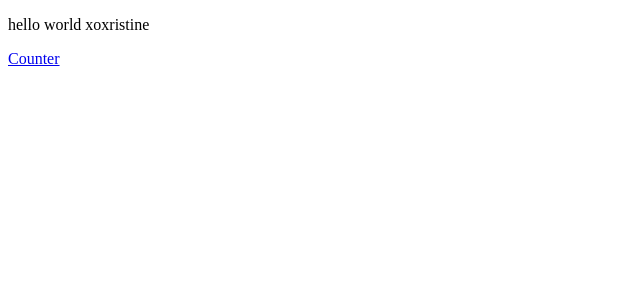
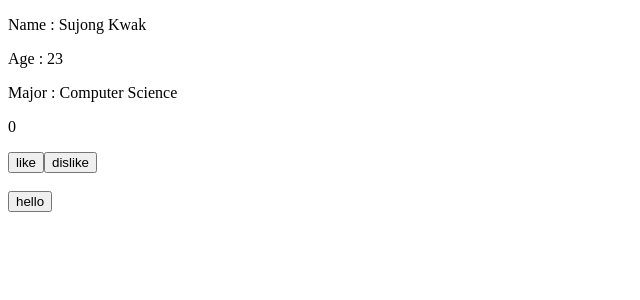
Before and after one commit to kwaksj329/WEB_Study, a Next.js app in the folder react-practice/: page / in a window 1280 px wide. Shown: the top 300 px of the page, without its empty margins (0-640 px from the left). Built offline with nearby package versions, Linux system fonts and the light colour scheme.

Commit message:
Add three buttons + edit index.js

```diff
--- /dev/null
+++ b/react-practice/components/LikeAndDislike.js
@@ -0,0 +1,14 @@
+const LikeAndDislike = ({
+    likeCount,
+    onLikeClick,
+    onDislikeClick
+}) => {
+    return(
+    <div>
+        <p>{likeCount}</p>
+        <button onClick={onLikeClick}>like</button>
+        <button onClick={onDislikeClick}>dislike</button>
+    </div>);
+}
+
+export default LikeAndDislike;
--- a/react-practice/pages/counter.js
+++ b/react-practice/pages/counter.js
@@ -4,7 +4,7 @@ import React, {useState} from "react";
 import Counter from "../components/Counter";
 
 const CounterPage = () => {
-
+    // 0 : 초기값
     const [count, setCount] = useState(0);
     return (
         <div>
--- a/react-practice/pages/index.js
+++ b/react-practice/pages/index.js
@@ -1,14 +1,35 @@
-import Link from "next/link";
-
-const userName = "xoxristine";
+import React, {useState} from "react";
+import LikeAndDislike from "../components/LikeAndDislike";
 
 // 하나의 function이 하나의 page가 됨
-const IndexPage = () =>
-    <div>
-        <p>hello world {userName}</p>
-        <Link href="/counter">
-            <a>Counter</a>
-        </Link>
-    </div>;
+const IndexPage = () => {
+    const userName = "Sujong Kwak";
+    const userAge = "23";
+    const userMajor = "Computer Science"
+    const [likeCount, setLikeCount] = useState(0);
+    const [greetingflag, setGreetingFlag] = useState(false);
+    const greeting = greetingflag ? "show greeting" : "hello";
+
+    return (<div>
+        <p>Name : {userName}</p>
+        <p>Age : {userAge}</p>
+        <p>Major : {userMajor}</p>
+        <LikeAndDislike
+            likeCount={likeCount}
+            onLikeClick={()=>setLikeCount(likeCount+1)}
+            onDislikeClick={
+                ()=>{
+                    if (likeCount <= 0){
+                        return;
+                    }
+                    setLikeCount(likeCount-1);
+                }
+            }
+        />
+        <br></br>
+        <button onClick={()=>setGreetingFlag(!greetingflag)}>{greeting}</button>
+    </div>
+    );
+}
 
 export default IndexPage;
```
